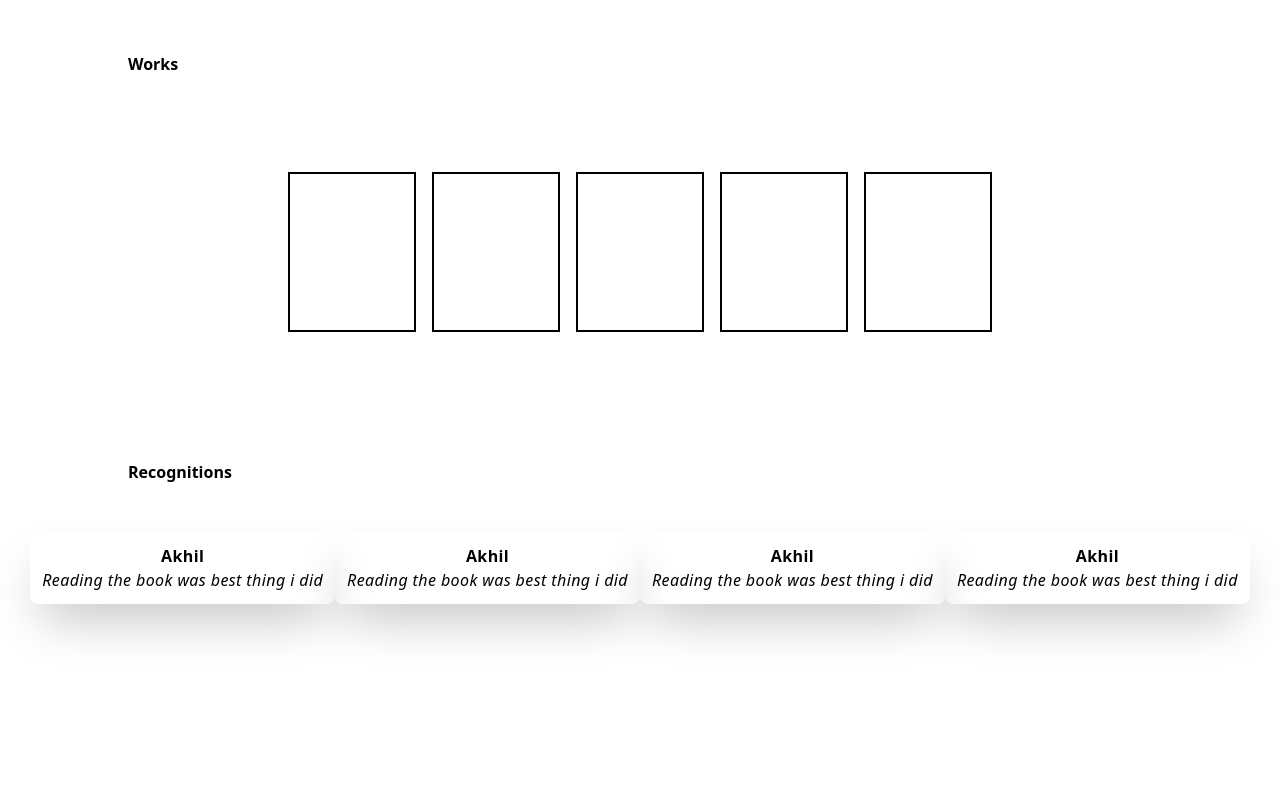
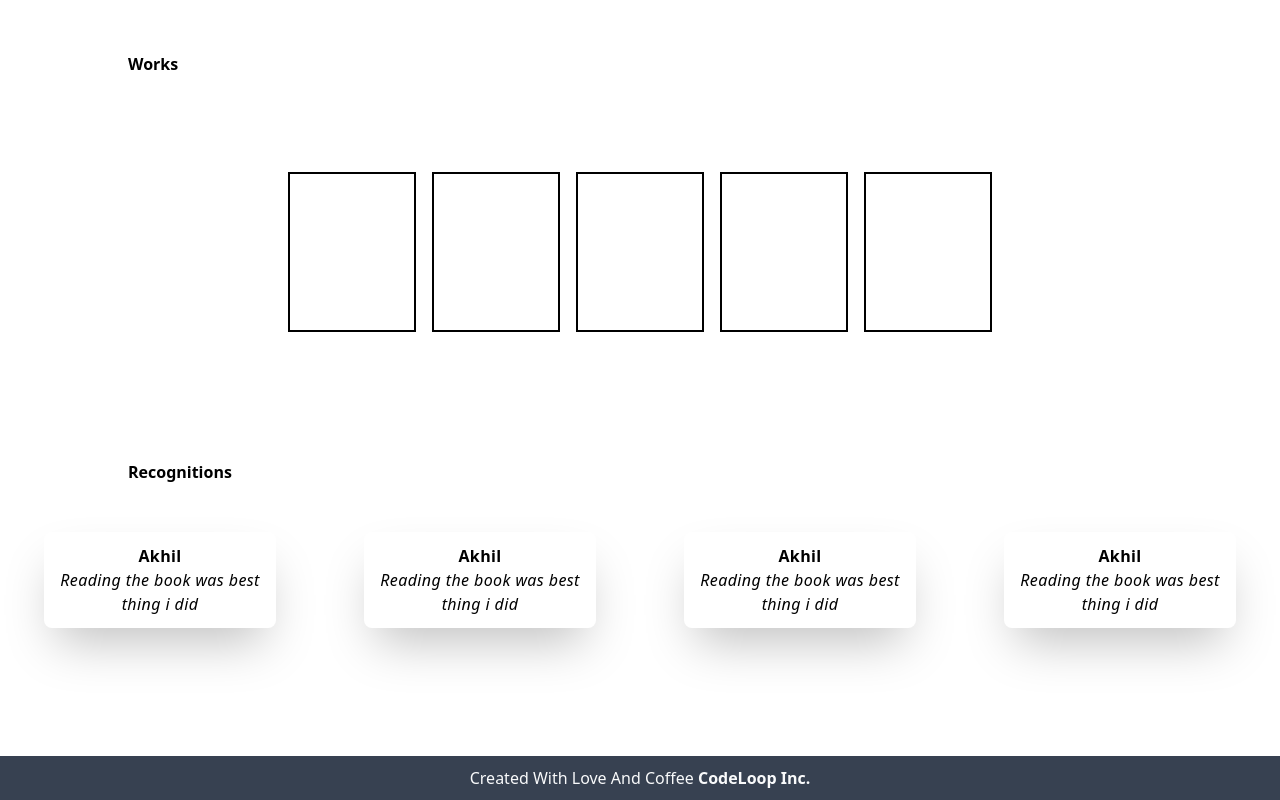
Before and after one commit to loop36/BSTall, a React (Create React App) app: page / in a window 1280 px wide. Shown: the part 1080-1880 px from the top of the page. Before the commit the page ends 1812 px from the top, so only its background shows below. Built offline with nearby package versions, Linux system fonts and the light colour scheme.

Commit message:
Added Footer

```diff
--- a/src/App.js
+++ b/src/App.js
@@ -2,6 +2,7 @@ import React from "react";
 import AuthorWorks from "./components/Author/AuthorWorks";
 import KnowYourAuthor from "./components/Author/KnowYourAuthor";
 import BookDetails from "./components/Book/BookDetails";
+import Footer from "./components/Layout/Footer";
 import Header from "./components/Layout/Header";
 import Modal from "./components/Layout/Modal";
 import Comments from "./components/Review/Comments";
@@ -15,6 +16,7 @@ function App() {
 <KnowYourAuthor/>
 <AuthorWorks/>
 <Comments/>
+<Footer/>
 </React.Fragment>
 
   );
--- a/src/components/Layout/Footer.js
+++ b/src/components/Layout/Footer.js
@@ -0,0 +1,11 @@
+import React from 'react'
+
+const Footer = () => {
+    return (
+        <div className='flex justify-center w-screen h-11 bg-gray-700 '>
+            <p className=' text-gray-50 m-auto capitalize'> created with love and Coffee<strong className='font-bold'> CodeLoop Inc.</strong></p>
+        </div>
+    )
+}
+
+export default Footer
--- a/src/components/Review/Comments.js
+++ b/src/components/Review/Comments.js
@@ -1,5 +1,5 @@
-import { Element } from "react-scroll"
-import Card from "../Layout/Card"
+import { Element } from "react-scroll";
+import Card from "../Layout/Card";
 
 const Comments = () => {
   return (
@@ -7,31 +7,34 @@ const Comments = () => {
       <div className="flex w-screen flex-col self-center justify-center my-auto mt-32 mb-32">
         <h1 className="font-bold ml-32 mb-12"> Recognitions</h1>
         <div className="flex w-screen self-center justify-center">
-            <Card class ="flex-col">
-                <h1 className="font-bold "> Akhil  </h1>
-                <p className="italic"> Reading the book was best  thing i did</p>
-
+          <Card class="flex-col m-auto">
+            <h1 className="font-bold "> Akhil </h1>
+            <p className="italic  w-52">
+              Reading the book was best thing i did
+            </p>
           </Card>
-            <Card class ="flex-col">
-                <h1 className="font-bold"> Akhil  </h1>
-                <p className="italic"> Reading the book was best  thing i did</p>
-
+          <Card class="flex-col m-auto">
+            <h1 className="font-bold"> Akhil </h1>
+            <p className="italic  w-52">
+              Reading the book was best thing i did
+            </p>
           </Card>
-            <Card class ="flex-col">
-                <h1 className="font-bold"> Akhil  </h1>
-                <p className="italic"> Reading the book was best  thing i did</p>
-
+          <Card class="flex-col m-auto">
+            <h1 className="font-bold"> Akhil </h1>
+            <p className="italic  w-52">
+              Reading the book was best thing i did
+            </p>
           </Card>
-            <Card class ="flex-col">
-                <h1 className="font-bold"> Akhil  </h1>
-                <p className="italic"> Reading the book was best  thing i did</p>
-
+          <Card class="flex-col m-auto">
+            <h1 className="font-bold"> Akhil </h1>
+            <p className="italic  w-52">
+              Reading the book was best thing i did
+            </p>
           </Card>
         </div>
       </div>
     </Element>
+  );
+};
 
-    )
-}
-
-export default Comments
+export default Comments;
```
Lines whose indentation alone changed are shown as unchanged.
